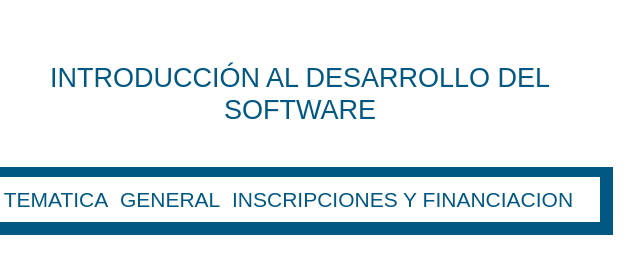
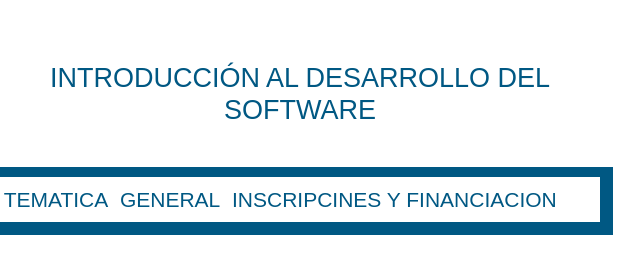
Before and after one commit to luisehrman/Sitio_Web_Ovi_301122_26, a plain HTML site: page index.html in a window 1280 px wide. Shown: the full height of the page, 627-1267 px from the left. Drawn offline with Linux system fonts and the light colour scheme.

Commit message:
commit3
Ajuste de prueba

```diff
--- a/index.html
+++ b/index.html
@@ -32,7 +32,7 @@ if(typeof Muse == "undefined") window.Muse = {}; window.Muse.assets = {"required
      <div class="clearfix grpelem" id="u581"><!-- group -->
       <div class="clearfix grpelem" id="u584"><!-- group -->
        <div class="clearfix grpelem" id="u587-4"><!-- content -->
-        <p>INICIO&nbsp; PROGRAMA&nbsp; TEMATICA&nbsp; GENERAL&nbsp; INSCRIPCIONES Y FINANCIACION</p>
+        <p>INICIO&nbsp; PROGRAMA&nbsp; TEMATICA&nbsp; GENERAL&nbsp; INSCRIPCINES Y FINANCIACION</p>
        </div>
       </div>
      </div>
```
